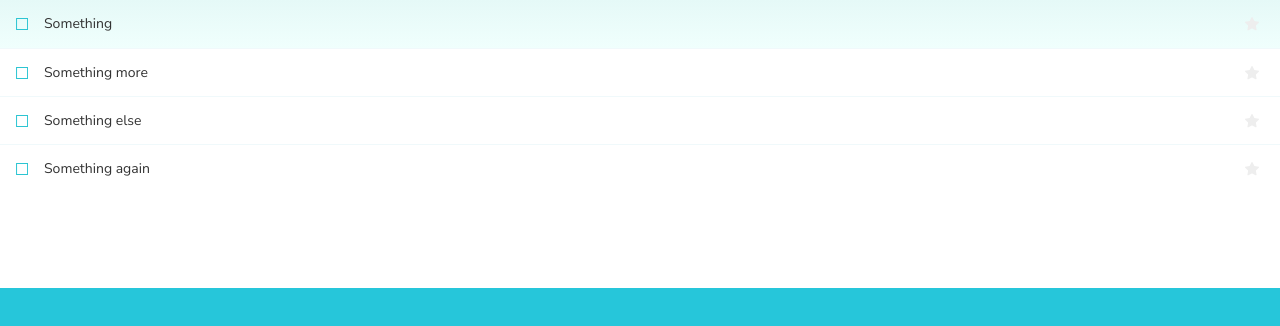
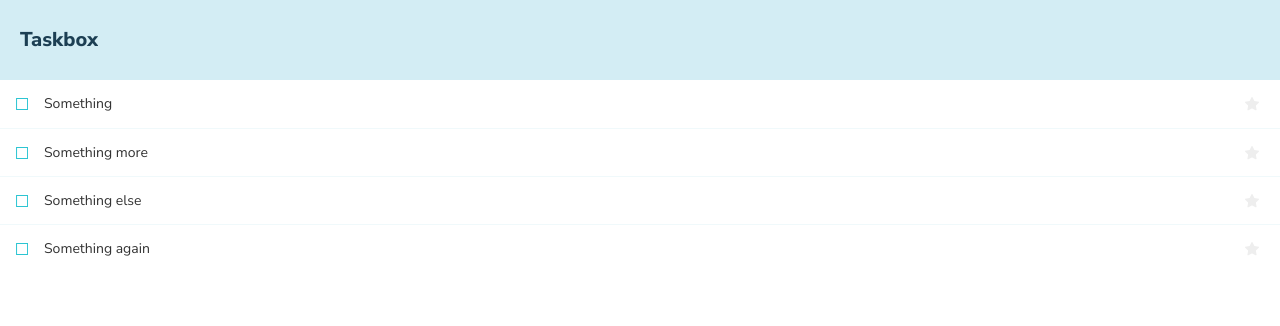
Before and after one commit to jonniebigodes/learnstorybook-v6-vue, a Vue app: page / in a window 1280 px wide. Shown: the top 326 px of the page. Built offline with nearby package versions, Linux system fonts and the light colour scheme.

Commit message:
broken InboxScreen stories

```diff
--- a/src/App.vue
+++ b/src/App.vue
@@ -1,19 +1,19 @@
 <!--src/App.vue-->
 <template>
   <div id="app">
-    <TaskList />
+    <InboxScreen />
   </div>
 </template>
 
 <script>
 import store from "./store";
-import TaskList from "./components/4-data/TaskList.vue";
+import InboxScreen from "./components/4-data/InboxScreen.vue";
 
 export default {
   name: "app",
   store,
   components: {
-    TaskList
+    InboxScreen
   }
 };
 </script>
--- /dev/null
+++ b/src/components/4-data/InboxScreen.vue
@@ -0,0 +1,15 @@
+<!--src/components/InboxScreen.vue-->
+<template>
+  <PureInboxScreen :error="error" />
+</template>
+
+<script>
+import PureInboxScreen from "./PureInboxScreen";
+import { mapState } from "vuex";
+
+export default {
+  components: { PureInboxScreen },
+
+  computed: mapState(["error"])
+};
+</script>
--- /dev/null
+++ b/src/components/4-data/PureInboxScreen.vue
@@ -0,0 +1,33 @@
+<!--src/components/PureInboxScreen.vue-->
+<template>
+  <div>
+    <div v-if="error" class="page lists-show">
+      <div class="wrapper-message">
+        <span class="icon-face-sad" />
+        <div class="title-message">Oh no!</div>
+        <div class="subtitle-message">Something went wrong</div>
+      </div>
+    </div>
+
+    <div v-else class="page lists-show">
+      <nav>
+        <h1 class="title-page">
+          <span class="title-wrapper">Taskbox</span>
+        </h1>
+      </nav>
+      <TaskList />
+    </div>
+  </div>
+</template>
+
+<script>
+import TaskList from "./TaskList.vue";
+
+export default {
+  components: { TaskList },
+
+  props: {
+    error: { type: Boolean, default: false }
+  }
+};
+</script>
--- a/src/components/4-data/TaskList.vue
+++ b/src/components/4-data/TaskList.vue
@@ -9,12 +9,8 @@ import { mapState, mapActions } from "vuex";
 export default {
   components: { PureTaskList },
 
-  methods: {
-    ...mapActions(["archiveTask", "pinTask"])
-  },
+  methods: mapActions(["archiveTask", "pinTask"]),
 
-  computed: {
-    ...mapState(["tasks"])
-  }
+  computed: mapState(["tasks"])
 };
 </script>
```
Also changed, not shown: 1 other file (tests, documents, lock files or other folders).
